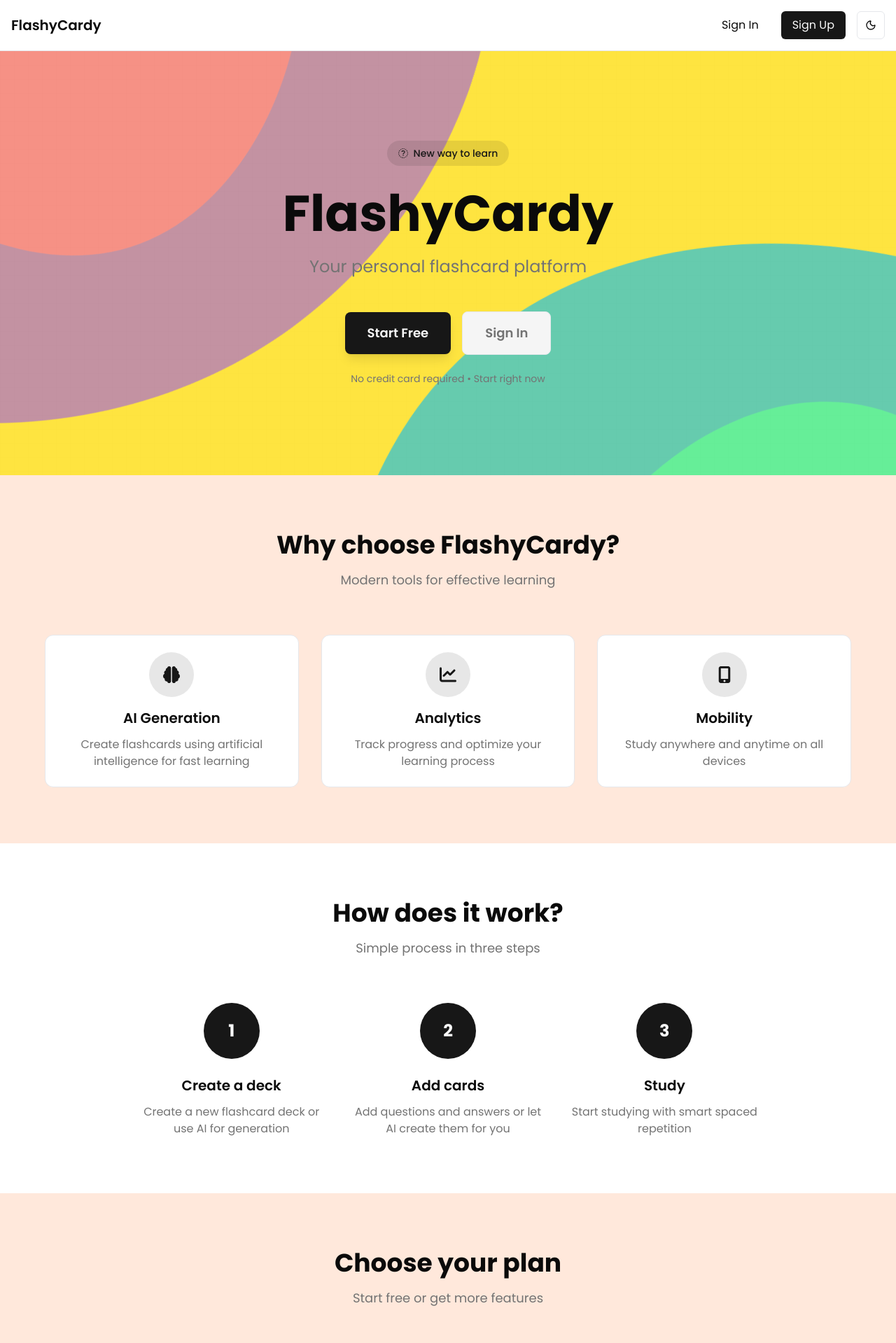
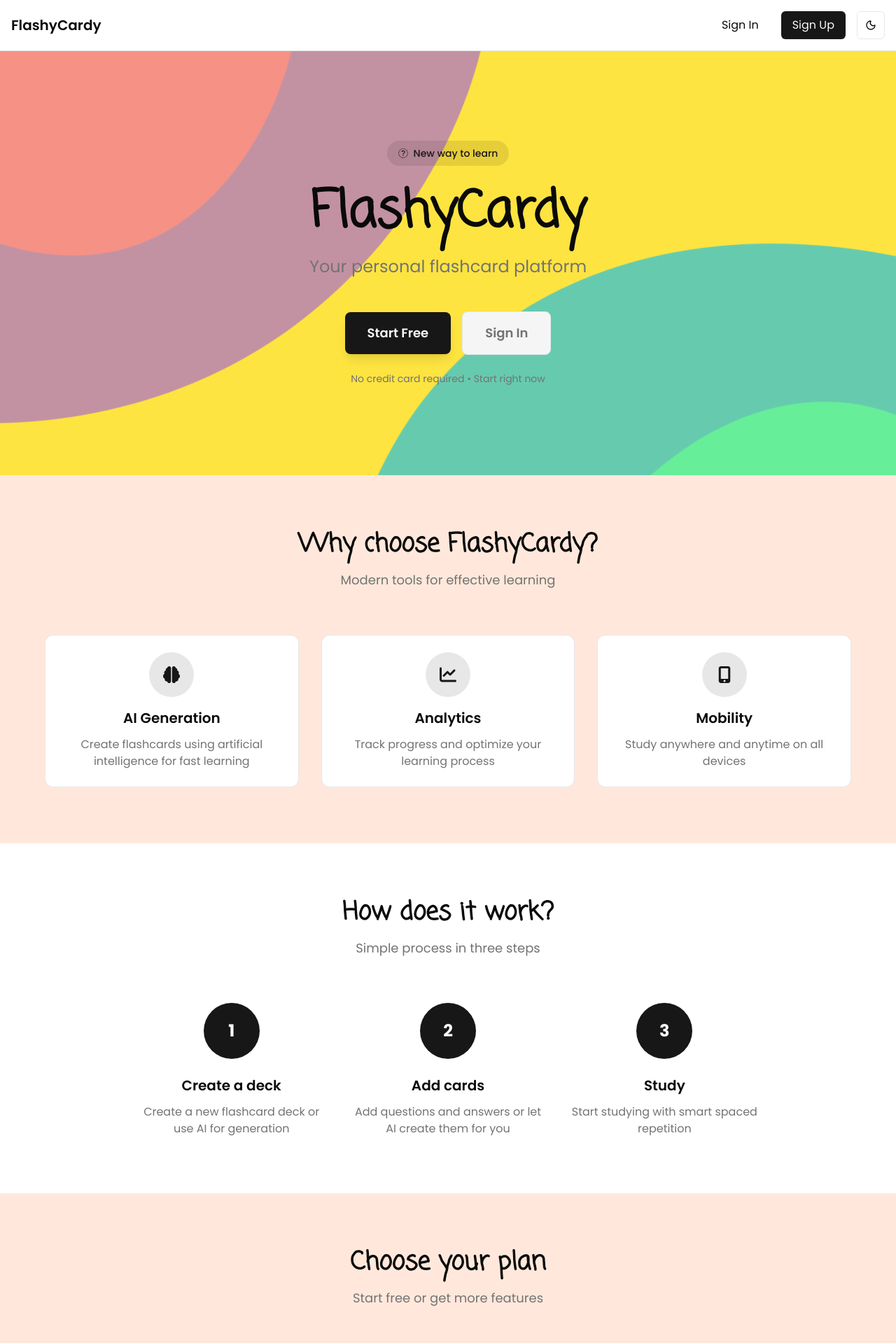
Before and after one commit to ilyakashitsyn/flashycardy-project, a Next.js app: page / in a window 1280 px wide. Shown: the top 1919 px of the page at 70% size. Built offline with nearby package versions, Linux system fonts and the light colour scheme; no server answers.

Commit message:
Update TypeScript configuration to exclude test files; refactor test cases

```diff
--- a/src/app/dashboard/dashboard-client.tsx
+++ b/src/app/dashboard/dashboard-client.tsx
@@ -125,7 +125,7 @@ export function DashboardClient({
             <div className="text-4xl">📚</div>
           </div>
           <h3 className="text-lg font-medium text-foreground mb-2">
-            You don't have any decks yet
+            You don&apos;t have any decks yet
           </h3>
           <p className="text-muted-foreground mb-4">
             Create your first flashcard deck to start learning
--- a/src/app/globals.css
+++ b/src/app/globals.css
@@ -595,6 +595,19 @@ body[data-clerk-theme="dark"]
   .bg-custom-orange {
     background-color: #ffe8db;
   }
+
+  /* Стили для заголовков с шрифтом Coming Soon */
+  .font-coming-soon {
+    font-family: "Coming Soon", cursive;
+  }
+
+  .heading-h1 {
+    font-family: "Coming Soon", cursive;
+  }
+
+  .heading-h2 {
+    font-family: "Coming Soon", cursive;
+  }
 }
 
 /* Стили для Clerk модальных окон */
--- a/src/app/layout.tsx
+++ b/src/app/layout.tsx
@@ -1,5 +1,5 @@
 import type { Metadata } from "next";
-import { Poppins } from "next/font/google";
+import { Poppins, Coming_Soon } from "next/font/google";
 import Link from "next/link";
 import "./globals.css";
 import { ThemeProvider } from "@/components/ui/theme-provider";
@@ -13,6 +13,12 @@ const poppins = Poppins({
   variable: "--font-poppins",
   subsets: ["latin"],
   weight: ["300", "400", "500", "600", "700"],
+});
+
+const comingSoon = Coming_Soon({
+  variable: "--font-coming-soon",
+  subsets: ["latin"],
+  weight: ["400"],
 });
 
 export const metadata: Metadata = {
@@ -38,7 +44,7 @@ export default function RootLayout({
         />
       </head>
       <body
-        className={`${poppins.variable} font-sans antialiased`}
+        className={`${poppins.variable} ${comingSoon.variable} font-sans antialiased`}
         suppressHydrationWarning
       >
         <ClerkProvider
--- a/src/app/page.tsx
+++ b/src/app/page.tsx
@@ -66,7 +66,7 @@ export default function Home() {
               New way to learn
             </div>
 
-            <h1 className="text-5xl md:text-7xl font-bold text-foreground mb-6 animate-fade-in-up">
+            <h1 className="text-5xl md:text-7xl font-bold text-foreground mb-6 animate-fade-in-up heading-h1">
               FlashyCardy
             </h1>
 
@@ -98,7 +98,7 @@ export default function Home() {
       <section className="py-20 bg-custom-orange">
         <div className="container mx-auto px-4">
           <div className="text-center mb-16">
-            <h2 className="text-3xl md:text-4xl font-bold text-foreground mb-4">
+            <h2 className="text-3xl md:text-4xl font-bold text-foreground mb-4 heading-h2">
               Why choose FlashyCardy?
             </h2>
             <p className="text-lg text-muted-foreground max-w-2xl mx-auto">
@@ -151,7 +151,7 @@ export default function Home() {
       <section className="py-20">
         <div className="container mx-auto px-4">
           <div className="text-center mb-16">
-            <h2 className="text-3xl md:text-4xl font-bold text-foreground mb-4">
+            <h2 className="text-3xl md:text-4xl font-bold text-foreground mb-4 heading-h2">
               How does it work?
             </h2>
             <p className="text-lg text-muted-foreground max-w-2xl mx-auto">
@@ -203,7 +203,7 @@ export default function Home() {
       <section className="py-20 bg-custom-orange">
         <div className="container mx-auto px-4">
           <div className="text-center mb-16">
-            <h2 className="text-3xl md:text-4xl font-bold text-foreground mb-4">
+            <h2 className="text-3xl md:text-4xl font-bold text-foreground mb-4 heading-h2">
               Choose your plan
             </h2>
             <p className="text-lg text-muted-foreground max-w-2xl mx-auto">
@@ -278,7 +278,7 @@ export default function Home() {
       <section className="py-20">
         <div className="container mx-auto px-4">
           <div className="text-center max-w-3xl mx-auto">
-            <h2 className="text-3xl md:text-4xl font-bold text-foreground mb-6">
+            <h2 className="text-3xl md:text-4xl font-bold text-foreground mb-6 heading-h2">
               Ready to start learning?
             </h2>
             <p className="text-lg text-muted-foreground mb-8">
--- a/tsconfig.json
+++ b/tsconfig.json
@@ -29,5 +29,5 @@
     ".next/types/**/*.ts",
     "src/types/**/*.d.ts"
   ],
-  "exclude": ["node_modules"]
+  "exclude": ["node_modules", "__tests__/**/*"]
 }
```
Also changed, not shown: 2 other files (tests, documents, lock files or other folders).
